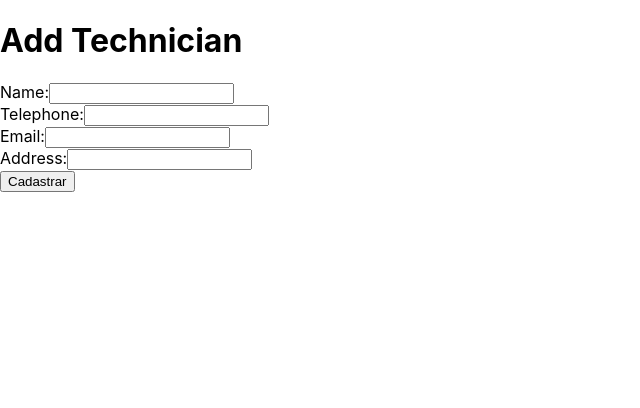
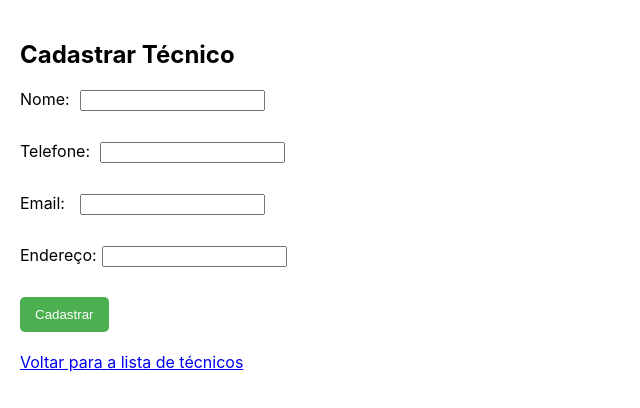
Before and after one commit to jrrodrigo421/Technician_Management, a React (Create React App) app: page /add in a window 1280 px wide. Shown: the top 408 px of the page, without its empty margins (0-640 px from the left). Built offline with nearby package versions, Linux system fonts and the light colour scheme.

Commit message:
feat: technical editing and cleaning code

```diff
--- a/src/components/TechnicianEdit.js
+++ b/src/components/TechnicianEdit.js
@@ -1,34 +1,122 @@
-// // src/components/TechnicianEdit.js
-// import React, { useState, useEffect } from 'react';
-// import axios from 'axios';
+import React, { useState, useEffect } from 'react';
+import axios from 'axios';
+import { useParams, useNavigate, Link } from 'react-router-dom';
 
-// const TechnicianEdit = ({ match }) => {
-//   const [formData, setFormData] = useState({
-//     name: '',
-//     telephone: '',
-//     email: '',
-//     address: '',
-//   });
+const TechnicianEdit = () => {
+  const { id } = useParams();
+  const navigate = useNavigate();
 
-//   useEffect(() => {
-//     // Implemente a chamada à API para obter os detalhes do técnico com o ID fornecido em match.params.id
-//   }, [match.params.id]);
+  const [formData, setFormData] = useState({
+    name: '',
+    telephone: '',
+    email: '',
+    address: '',
+  });
 
-//   const handleChange = (e) => {
-//     // Implemente a lógica de atualização do estado do formulário
-//   };
+  useEffect(() => {
+    const fetchTechnicianDetails = async () => {
+      try {
+        const response = await axios.get(`http://localhost:3030/technicians/${id}`);
+        setFormData(response.data);
+      } catch (error) {
+        console.error('Error fetching technician details:', error);
+      }
+    };
 
-//   const handleSubmit = async (e) => {
-//     e.preventDefault();
-//     // Implemente a lógica para enviar os dados do formulário à API (PUT)
-//   };
+    fetchTechnicianDetails();
+  }, [id]);
 
-//   return (
-//     <div>
-//       <h1>Edit Technician</h1>
-//       {/* Renderize o formulário de edição aqui */}
-//     </div>
-//   );
-// };
+  const handleChange = (e) => {
+    setFormData({
+      ...formData,
+      [e.target.name]: e.target.value,
+    });
+  };
 
-// export default TechnicianEdit;
+  const handleSubmit = async (e) => {
+    e.preventDefault();
+
+    try {
+      const formattedData = { ...formData, telephone: parseInt(formData.telephone, 10) };
+
+      await axios.put(`http://localhost:3030/technicians/${id}`, formattedData);
+      navigate('/');
+    } catch (error) {
+      console.error('Error editing technician:', error);
+    }
+  };
+
+  return (
+    <div style={{ padding: '20px' }}>
+      <h2 style={{ marginBottom: '20px' }}>Edit Technician</h2>
+      <form onSubmit={handleSubmit}>
+        <label style={{ display: 'block', marginBottom: '10px', marginRight: '50px' }}>
+          Name:
+          <input
+            type="text"
+            name="name"
+            value={formData.name}
+            onChange={handleChange}
+            required
+            style={{ marginLeft: '10px' }}
+          />
+        </label>
+        <br />
+        <label style={{ display: 'block', marginBottom: '10px' }}>
+          Telephone:
+          <input
+            type="text"
+            name="telephone"
+            value={formData.telephone}
+            onChange={handleChange}
+            required
+            style={{ marginLeft: '10px' }}
+          />
+        </label>
+        <br />
+        <label style={{ display: 'block', marginBottom: '10px' }}>
+          Email:
+          <input
+            type="email"
+            name="email"
+            value={formData.email}
+            onChange={handleChange}
+            required
+            style={{ marginLeft: '15px' }}
+          />
+        </label>
+        <br />
+        <label style={{ display: 'block', marginBottom: '10px' }}>
+          Address:
+          <input
+            type="text"
+            name="address"
+            value={formData.address}
+            onChange={handleChange}
+            required
+            style={{ marginLeft: '5px' }}
+          />
+        </label>
+        <br />
+        <button
+          type="submit"
+          style={{
+            backgroundColor: '#4CAF50',
+            color: 'white',
+            padding: '10px 15px',
+            border: 'none',
+            borderRadius: '5px',
+            cursor: 'pointer',
+          }}
+        >
+          Save Edits
+        </button>
+      </form>
+      <Link to="/" style={{ display: 'block', marginTop: '20px' }}>
+        Back to Technician List
+      </Link>
+    </div>
+  );
+};
+
+export default TechnicianEdit;
--- a/src/components/TechnicianForm.js
+++ b/src/components/TechnicianForm.js
@@ -1,6 +1,6 @@
-
 import React, { useState } from 'react';
 import axios from 'axios';
+import { Link } from 'react-router-dom';
 
 const TechnicianForm = () => {
   const [formData, setFormData] = useState({
@@ -21,25 +21,24 @@ const TechnicianForm = () => {
   const handleSubmit = async (e) => {
     e.preventDefault();
 
-    const formattedData = { ...formData, telephone: parseInt(formData.telephone, 10) };
+    try {
+      const formattedData = { ...formData, telephone: parseInt(formData.telephone, 10) };
 
-    try {
-      // Enviar os dados do formulário para a API (POST)
       const response = await axios.post('http://localhost:3030/technicians', formattedData);
 
       console.log('Técnico cadastrado com sucesso:', response.data);
 
-      // Limpar o formulário após o envio bem-sucedido
       setFormData({
         name: '',
         telephone: '',
         email: '',
         address: '',
       });
+
       setError(null);
     } catch (error) {
       console.error('Erro ao cadastrar técnico:', error);
-      // Adicione tratamento de erro, se necessário
+
       if (error.response) {
         setError(error.response.data.message || 'Erro ao processar a solicitação.');
       } else {
@@ -49,40 +48,75 @@ const TechnicianForm = () => {
   };
 
   return (
-    <div>
-      <h1>Add Technician</h1>
-      {error && <p style={{ color: 'red' }}>{error}</p>}
+    <div style={{ padding: '20px' }}>
+      <h2 style={{ marginBottom: '20px' }}>Cadastrar Técnico</h2>
       <form onSubmit={handleSubmit}>
-        <label>
-          Name:
-          <input type="text" name="name" value={formData.name} onChange={handleChange} required />
+        <label style={{ display: 'block', marginBottom: '10px', marginRight: '50px' }}>
+          Nome:
+          <input
+            type="text"
+            name="name"
+            value={formData.name}
+            onChange={handleChange}
+            required
+            style={{ marginLeft: '10px' }}
+          />
         </label>
         <br />
-        <label>
-          Telephone:
+        <label style={{ display: 'block', marginBottom: '10px' }}>
+          Telefone:
           <input
-            type="number"
-            inputMode="numeric"
-            pattern="[0-9]*"
+            type="text"
             name="telephone"
             value={formData.telephone}
             onChange={handleChange}
             required
+            style={{ marginLeft: '10px' }}
           />
         </label>
         <br />
-        <label>
+        <label style={{ display: 'block', marginBottom: '10px' }}>
           Email:
-          <input type="email" name="email" value={formData.email} onChange={handleChange} required />
+          <input
+            type="email"
+            name="email"
+            value={formData.email}
+            onChange={handleChange}
+            required
+            style={{ marginLeft: '15px' }}
+          />
         </label>
         <br />
-        <label>
-          Address:
-          <input type="text" name="address" value={formData.address} onChange={handleChange} required />
+        <label style={{ display: 'block', marginBottom: '10px' }}>
+          Endereço:
+          <input
+            type="text"
+            name="address"
+            value={formData.address}
+            onChange={handleChange}
+            required
+            style={{ marginLeft: '5px' }}
+          />
         </label>
         <br />
-        <button type="submit">Cadastrar</button>
+        <button
+          type="submit"
+          style={{
+            backgroundColor: '#4CAF50',
+            color: 'white',
+            padding: '10px 15px',
+            border: 'none',
+            borderRadius: '5px',
+            cursor: 'pointer',
+          }}
+        >
+          Cadastrar
+        </button>
       </form>
+      {error && <p style={{ color: 'red', marginTop: '10px' }}>{error}</p>}
+      <Link to="/" style={{ display: 'block', marginTop: '20px' }}>
+        Voltar para a lista de técnicos
+      </Link>
     </div>
   );
 };
--- a/src/components/TechnicianList.css
+++ b/src/components/TechnicianList.css
@@ -1,5 +1,3 @@
-/* TechnicianList.css */
-
 .technician-list-container {
   max-width: 800px;
   margin: 0 auto;
--- a/src/components/TechnicianList.js
+++ b/src/components/TechnicianList.js
@@ -11,7 +11,6 @@ const TechnicianList = () => {
 
 
   useEffect(() => {
-    // Função para buscar técnicos do backend
     const fetchTechnicians = async () => {
       try {
         const response = await axios.get('http://localhost:3030/technicians');
@@ -24,9 +23,21 @@ const TechnicianList = () => {
       }
     };
 
-    // Chama a função para buscar técnicos ao montar o componente
     fetchTechnicians();
-  }, []); // O array vazio como segundo argumento garante que o useEffect só será chamado uma vez, equivalente a componentDidMount
+  }, []);
+
+  const handleDelete = async (id) => {
+    try {
+
+      await axios.delete(`http://localhost:3030/technicians/${id}`);
+
+
+      setTechnicians((prevTechnicians) => prevTechnicians.filter((technician) => technician.id !== id));
+    } catch (error) {
+      console.error('Error deleting technician:', error);
+
+    }
+  };
 
   if (loading) {
     return <p>Carregando...</p>;
@@ -61,7 +72,9 @@ const TechnicianList = () => {
               <td>
                 <Link to={`/view/${technician.id}`} className="view-technician-link">Ver</Link>
                 <Link to={`/edit/${technician.id}`} className="edit-technician-link">Editar</Link>
-                {/* Adicione a lógica de exclusão aqui */}
+                <button onClick={() => handleDelete(technician.id)} className="delete-technician-button">
+                  Excluir
+                </button>
               </td>
             </tr>
           ))}
```
